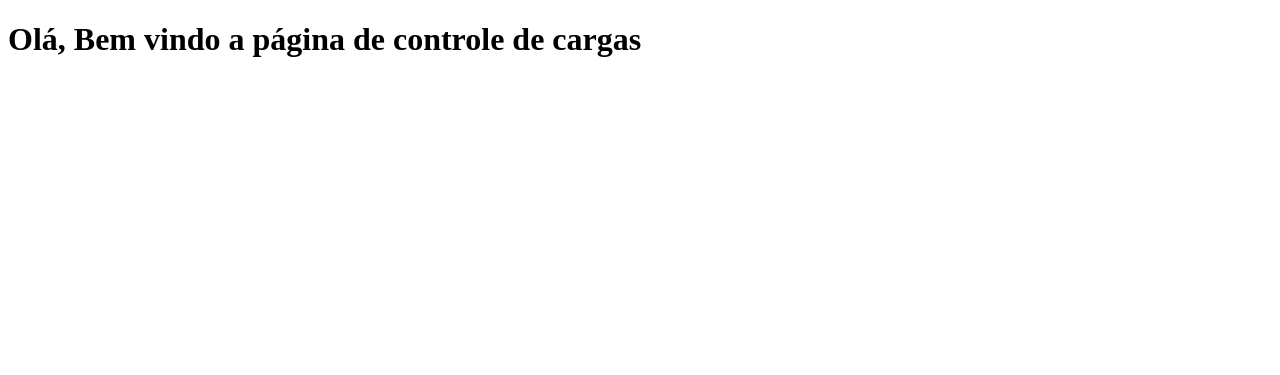
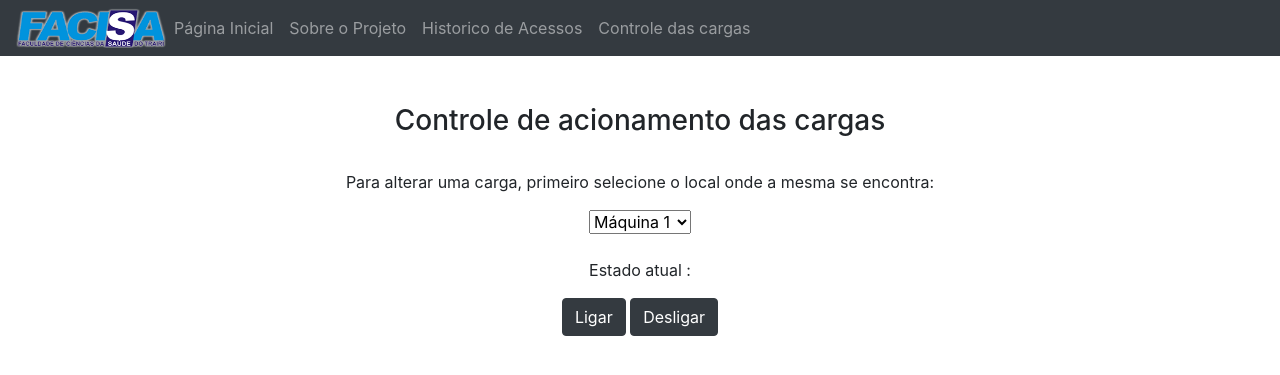
Before and after one commit to wps13/facisa, a Django app: page /cargas/ in a window 1280 px wide. Shown: the top 375 px of the page. Run offline with Django 3.2, Linux system fonts and the light colour scheme; some libraries are stand-ins or nearby versions.

Commit message:
implementação cargas.html

```diff
--- a/siteFacisa/templates/site_geral/base.html
+++ b/siteFacisa/templates/site_geral/base.html
@@ -14,6 +14,10 @@
   <header>
       <nav class="navbar navbar-expand-lg navbar-dark bg-dark ">
           <img src="{% static "images/logofacisa.png" %}" alt="Logo da FACISA" height="40" width="150">
+          <button class="navbar-toggler collapsed" type="button" data-toggle="collapse" data-target="#navbarNavAltMarkup" aria-controls="navbarNavAltMarkup" aria-expanded="false" aria-label="Toggle navigation">
+            <span class="navbar-toggler-icon"></span>
+
+          </button>
         <div class="collapse navbar-collapse" id="navbarText">
           <ul class="navbar-nav mr-auto">
             <li class="nav-item">
@@ -40,12 +44,13 @@
             {% endblock %}
     </section>
 
+    <script src="https://code.jquery.com/jquery-3.3.1.slim.min.js" integrity="sha384-q8i/X+965DzO0rT7abK41JStQIAqVgRVzpbzo5smXKp4YfRvH+8abtTE1Pi6jizo" crossorigin="anonymous"></script>
+    <script src="https://cdnjs.cloudflare.com/ajax/libs/popper.js/1.14.3/umd/popper.min.js" integrity="sha384-ZMP7rVo3mIykV+2+9J3UJ46jBk0WLaUAdn689aCwoqbBJiSnjAK/l8WvCWPIPm49" crossorigin="anonymous"></script>
+    <script src="https://stackpath.bootstrapcdn.com/bootstrap/4.1.1/js/bootstrap.min.js" integrity="sha384-smHYKdLADwkXOn1EmN1qk/HfnUcbVRZyYmZ4qpPea6sjB/pTJ0euyQp0Mk8ck+5T" crossorigin="anonymous"></script>
+
+
+
 </body>
-<script src="https://code.jquery.com/jquery-3.2.1.slim.min.js" integrity="sha384-KJ3o2DKtIkvYIK3UENzmM7KCkRr/rE9/Qpg6aAZGJwFDMVNA/GpGFF93hXpG5KkN"
-  crossorigin="anonymous"></script>
-<script src="https://cdnjs.cloudflare.com/ajax/libs/popper.js/1.12.9/umd/popper.min.js" integrity="sha384-ApNbgh9B+Y1QKtv3Rn7W3mgPxhU9K/ScQsAP7hUibX39j7fakFPskvXusvfa0b4Q"
-  crossorigin="anonymous"></script>
-<script src="https://maxcdn.bootstrapcdn.com/bootstrap/4.0.0/js/bootstrap.min.js" integrity="sha384-JZR6Spejh4U02d8jOt6vLEHfe/JQGiRRSQQxSfFWpi1MquVdAyjUar5+76PVCmYl"
-  crossorigin="anonymous"></script>
+
 
 </html>
--- a/siteFacisa/templates/site_geral/carga.html
+++ b/siteFacisa/templates/site_geral/carga.html
@@ -1,13 +1,23 @@
 <!DOCTYPE html>
-<html lang="en">
-<head>
-    <meta charset="UTF-8">
-    <meta name="viewport" content="width=device-width, initial-scale=1.0">
-    <meta http-equiv="X-UA-Compatible" content="ie=edge">
-    <title>Controle de Cargas</title>
-    <h1>    Olá, Bem vindo a página de controle de cargas</h1>
-</head>
-<body>
+{% extends "site_geral/base.html" %}
+{% load staticfiles %}
 
-</body>
-</html>
+  {% block body_block %}
+  <div align="center">
+    <br><br>
+    <h3>Controle de acionamento das cargas</h3>
+    <br>
+    <p>Para alterar uma carga, primeiro selecione o local onde a mesma se encontra:</p>
+    <select name="" id="">
+        <option value="maq1">Máquina 1</option>
+        <option value="maq2">Máquina 2</option>
+    </select>
+    <br> <br>
+   <p>Estado atual : </p>
+
+   <button id="btnLiga" class="btn btn-dark"> Ligar</button>
+   <button id="btnDesliga" class="btn btn-dark">Desligar</button>
+
+    </div>
+
+  {% endblock %}
```
